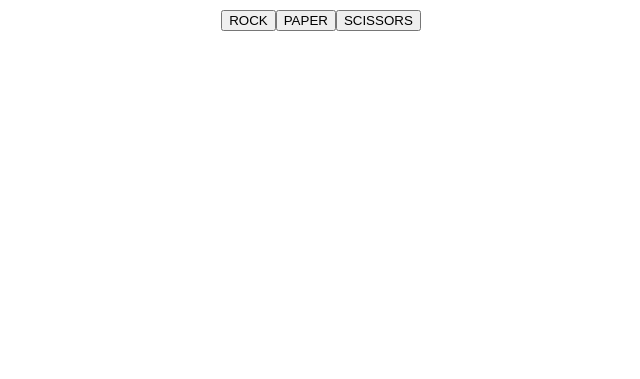
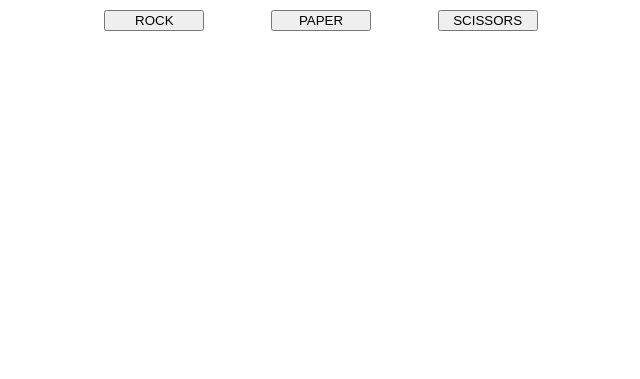
Before and after one commit to w-gin-tan/rock-paper-scissors, a plain HTML site: page index.html in a window 1280 px wide. Shown: the part 421-800 px from the top of the page, without its empty margins (319-959 px from the left). Drawn offline with Linux system fonts and the light colour scheme.

Commit message:
Alter sizing to be equal for buttons.

```diff
--- a/index.html
+++ b/index.html
@@ -96,9 +96,9 @@
 
       // CSS styling of buttons
       buttons.style.display = 'flex';
-      buttons.style.justifyContent = 'center';
+      buttons.style.justifyContent = 'space-around';
       buttons.style.alignItems = 'flex-end';
-      buttons.style.width = '250px';
+      buttons.style.width = '500px';
       buttons.style.height = '25px';
 
       // Declare buttons for rock, paper and scissors
@@ -126,8 +126,11 @@
       // Loop through each of them for logic handling
       const options = document.querySelectorAll("button");
       for (const option of options) {
+        option.style.width = '100px';
+
         option.addEventListener('click', (e) => {
           roundMsg = playRound(option.className, getComputerChoice());
+          console.log(roundMsg);
         });
       }
 
```
